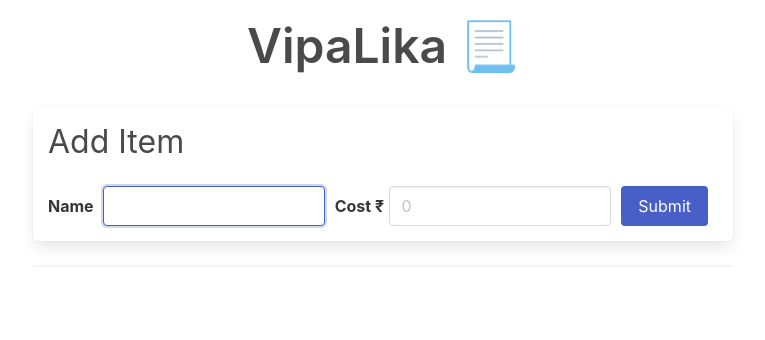
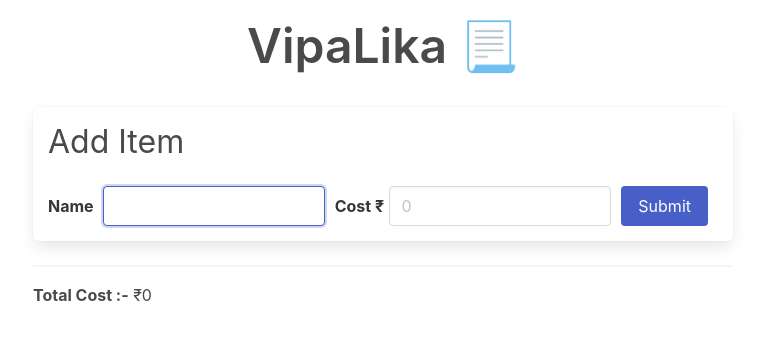
Before and after one commit to yunusparvezkhan/vipalika, a React (Create React App) app: page / in a window 1280 px wide. Shown: the top 340 px of the page, without its empty margins (257-1022 px from the left). Built offline with nearby package versions, Linux system fonts and the light colour scheme.

Commit message:
feat: add Total Cost display

```diff
--- a/src/components/ItemList.js
+++ b/src/components/ItemList.js
@@ -6,6 +6,7 @@ import './styles/stylelib.css';
 const ItemList = () => {
 
     const dispatch = useDispatch();
+    let totalCost = 0;
 
     const items = useSelector((state) => {
         return state.items;
@@ -16,6 +17,9 @@ const ItemList = () => {
     }
 
     const renderItems = items.map((item, i) => {
+
+        totalCost = totalCost + item.cost;
+
         return (
             <div key={item.id} className='panel item-box' >
                 <div className='item-container' >
@@ -35,6 +39,8 @@ const ItemList = () => {
         <div>
             {renderItems}
             <hr />
+            <label><b>Total Cost :-</b></label>
+            <label> ₹{totalCost}</label>
         </div>
     )
 }
```
